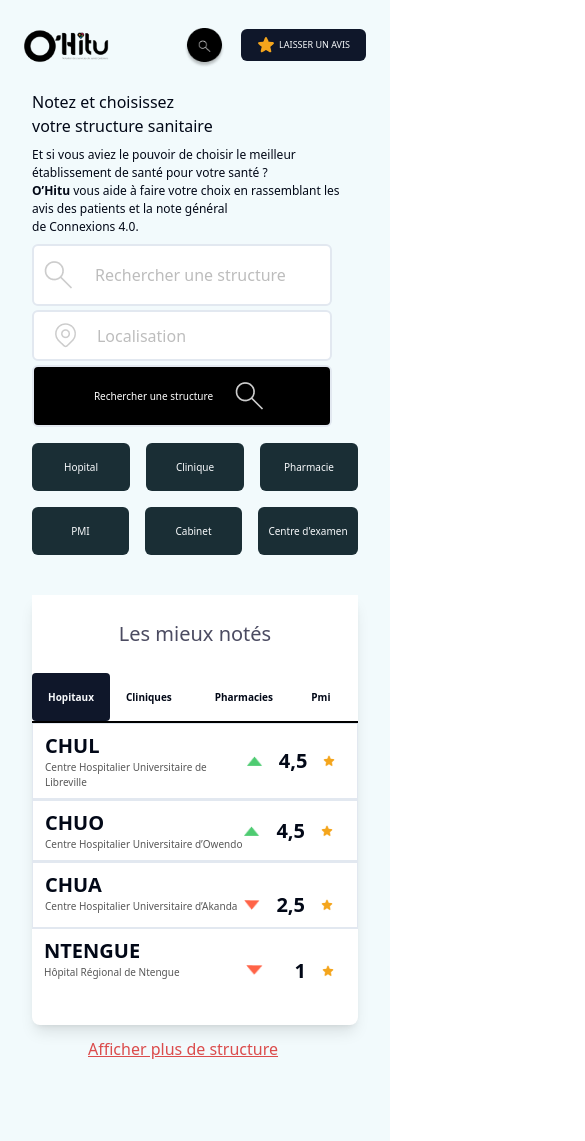
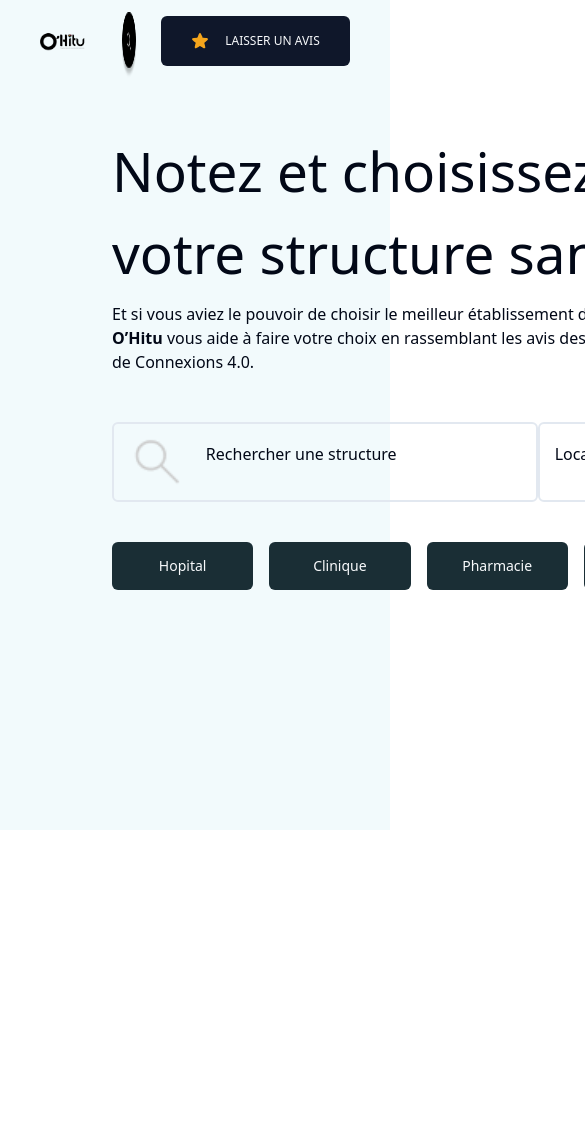
Before and after one commit to JojoELITE/O-Hitu-vite-project, a React (Vite) app: page / in a window 390 px wide. Shown: the top 1141 px of the page, 585 px wide, since content can reach past the window. After the commit the page ends 844 px from the top, so only its background shows below. Built offline with nearby package versions, Linux system fonts and the light colour scheme.

Commit message:
fin de la version mobile , debut desktop

```diff
--- a/src/pages/Home.jsx
+++ b/src/pages/Home.jsx
@@ -8,58 +8,27 @@ function Home() {
     <div className="">
 
 
-        <nav className="items-center py-4 bg-[#F2FAFC] flex justify-between lg:hidden">
+        <nav className="flex items-center py-4 lg:py-4 px-10 lg:px-28  bg-[#F2FAFC]">
 
-            <div className="px-6">
+            <div className="items-center ">
 
-                <img className="h-14" src="assets/Group_9__5_-removebg-preview 1.png" alt="logo"/>
+                <img className="sm:py-10" src="assets/Group_9__5_-removebg-preview 1.png" alt="logo"/>
 
             </div>
 
 
-            <div className="flex items-center px-6">
+            <div className="ml-6 lg:ml-8">
+                <Button className="text-[16px] gap-4 flex" variant="online">
+                    <img className="h-[66px] mt-2" src="assets/Search.png" alt="logo"/>
 
-                <div className="">
-                    <Button className="text-[16px]" variant="online">
-                        <img className="h-[40px] mt-6 " src="assets/Search.png" alt="logo"/>
-
-                    </Button>
-                </div>
-
-
-                <div className="">
-                    <Button className="gap-1 h-[30px] p-4" variant="">
-                        <img className="h-18" src="assets/ph_star-fill.png" alt="logo"/>
-                        <span className="text-[9px]"> LAISSER UN AVIS</span>
-                    </Button>
-                </div>
-            </div>
-
-        </nav>
-
-
-
-
-        <nav className="flex justify-between items-center py-12 px-28 bg-[#F2FAFC] lg:flex hidden">
-
-            <div className="flex gap-14 items-center">
-
-                <img src="assets/Group_9__5_-removebg-preview 1.png" alt="logo"/>
-
-                <div className="">
-                    <Button className="text-[16px] gap-4 flex" variant="online">
-                            <img className="h-[66px] mt-" src="assets/Search.png" alt="logo"/>
-
-                        <div>
-                            <span className="mb-4 ">Rechercher une structure sanitaire</span>
-                        </div>
-                    </Button>
-                </div>
-
+                    <div>
+                        <span className="mb-4 hidden lg:block">Rechercher une structure sanitaire</span>
+                    </div>
+                </Button>
             </div>
 
 
-            <div className="">
+            <div className="ml-0 lg:ml-[900px]">
                 <Button className="gap-4 w-[189px] h-[50px]" variant="">
                     <img src="assets/ph_star-fill.png" alt="logo"/>
                     <span className="text-[12px]"> LAISSER UN AVIS</span>
@@ -71,24 +40,30 @@ function Home() {
 
 
 
-        <div className=" px-8 bg-[#F2FAFC] lg:flex justify-between">
+
+
+
+
+
+
+
+
+
+
+
+
+
+
+        <div className="py-12 px-28 flex justify-between bg-[#F2FAFC]">
 
             <div>
 
-                <div className="lg:ext-[54.8px] sm:text-[30px]">
+                <div className="text-[54.8px]">
                     <h1>Notez et choisissez <br/> votre structure sanitaire</h1>
                 </div>
 
 
-                <div className="py-2 text-[12px] lg:hidden">
-                    <h6 >
-                        Et si vous aviez le pouvoir de choisir le meilleur <br/>établissement de santé pour votre santé ?
-                        <br/><span className="font-bold">O’Hitu</span> vous aide à faire votre choix en rassemblant les avis des patients et la note général
-                        <br/>de Connexions 4.0.
-                    </h6>
-                </div>
-
-                <div className="py-2 lg:block hidden">
+                <div className="py-2">
                     <h6 >
                         Et si vous aviez le pouvoir de choisir le meilleur établissement de santé pour votre santé ? <br/>
                             <span className="font-bold">O’Hitu</span> vous aide à faire votre choix en rassemblant les avis des patients et la note général<br/>
@@ -98,127 +73,126 @@ function Home() {
 
                 <div className="flex items-center">
 
-                    <div className="">
-                        <Button className=" w-[300px] h-[px] border-2 text-[16px] gap-4 bg-white" variant="online">
-                            <img className="" src="assets/material-symbols-light_search.png" alt="logo"/>
-                            <span className="mr-10 text-[#BDBDBD]">Rechercher une structure</span>
+                    <div className="py-10 flex">
+                        <Button className=" w-[426.04px] h-[80px] border-2 text-[16px] gap-4" variant="online">
+                            <img className="h-[66px]" src="assets/material-symbols-light_search.png" alt="logo"/>
+                            <span className="mr-32 mb-4">Rechercher une structure</span>
                         </Button>
 
-                        <Button className=" w-[300px] h-[px] border-2 text-[16px] gap-4 mt-1 bg-white" variant="online">
-                            <img className="" src="assets/fluent_location-20-regular.png" alt="logo"/>
-                            <span className="mr-32 text-[#BDBDBD]">Localisation</span>
-                        </Button>
-
-                        <Button className=" w-[300px] h-[px] border-2 text-[10px] gap-4 bg-black mt-1" variant="online">
-                            <span className="text-center text-white">Rechercher une structure</span>
-                            <img className="" src="assets/material-symbols-light_search.png" alt="logo"/>
+                        <Button className=" w-[222.28px] h-[80px] border-2 text-[16px]" variant="online">
+                            <span className="mr-14 mb-4">Localisation</span>
+                            <img className="h-[44px]" src="assets/fluent_location-20-regular.png" alt="logo"/>
                         </Button>
                     </div>
 
 
+                    <Button variant="online">
+                        <img className="h-[90px] mt-4" src="assets/Search.png" alt="logo"/>
+                    </Button>
+
                 </div>
 
 
-                <div className="flex gap-4 mt-4">
-                    <Button className="w-[100px] h-[48px] bg-[#1A2E35] text-[10px]" variant="">Hopital</Button>
-                    <Button className="w-[100px] h-[48px] bg-[#1A2E35] text-[10px]" variant="">Clinique</Button>
-                    <Button className="w-[100px] h-[48px] bg-[#1A2E35] text-[10px]" variant="">Pharmacie</Button>
-                </div>
-
-                <div className="flex gap-4 mt-4">
-                    <Button className="w-[100px] h-[48px] bg-[#1A2E35] text-[10px]" variant="">PMI</Button>
-                    <Button className="w-[100px] h-[48px] bg-[#1A2E35] text-[10px]" variant="">Cabinet</Button>
-                    <Button className="w-[100px] h-[48px] bg-[#1A2E35] text-[10px]" variant="">Centre d'examen</Button>
+                <div className="flex gap-4 ">
+                    <Button className="w-[141.25px] h-[48px] bg-[#1A2E35]" variant="">Hopital</Button>
+                    <Button className="w-[141.25px] h-[48px] bg-[#1A2E35]" variant="">Clinique</Button>
+                    <Button className="w-[141.25px] h-[48px] bg-[#1A2E35]" variant="">Pharmacie</Button>
+                    <Button className="w-[141.25px] h-[48px] bg-[#1A2E35]" variant="">PMI</Button>
                 </div>
 
 
             </div>
 
-            <div className="mt-10">
+            <div>
 
-                <div className="h-[430px] bg-white rounded-b-lg shadow-lg">
-                    <h2 className="text-[#4B4B61] text-center py-6 text-[20px]">Les mieux notés</h2>
+                <div className="h-[560px] bg-white rounded-b-lg shadow-lg">
+                    <h2 className="text-[#4B4B61] text-center py-10 text-[20px]">Filtrez: Les mieux notés</h2>
 
-                    <div className="flex items-center border-b-2 border-black">
-                        <Button className="w-[80px] h-[48px] font-bold text-[10px] rounded" variant="">Hopitaux</Button>
-                        <Button className="w-[80px] h-[48px] font-bold text-[10px] rounded" variant="online">Cliniques</Button>
-                        <Button className="w-[80px] h-[48px] font-bold text-[10px] rounded ml-4" variant="online">Pharmacies</Button>
-                        <Button className="w-[80px] h-[48px] font-bold text-[10px] rounded" variant="online">Pmi</Button>
+                    <div className="flex gap-4 items-center border-b-2 border-black">
+                        <Button className="w-[120px] h-[48px] font-bold text-xl rounded" variant="">Hopitaux</Button>
+                        <Button className="w-[120px] h-[48px] font-bold text-xl rounded" variant="online">Cliniques</Button>
+                        <Button className="w-[120px] h-[48px] font-bold text-xl rounded ml-4" variant="online">Pharmacies</Button>
+                        <Button className="w-[100px] h-[48px] font-bold text-xl rounded" variant="online">Pmi</Button>
+                        <Button className="h-[48px] font-bold text-xl rounded" variant="online">
+                            <img className="h-6" src="assets/ph_caret-up-bold.png" alt="logo"/>
+                        </Button>
+                    </div>
+
+
+
+
+                    <div className="py-6 px-3 flex justify-between border-b-2 border">
+                        <div className="">
+                            <h1 className="font-bold text-2xl">CHUL</h1>
+                            <h6 className="text-[#585858] text-[16px]">Centre Hospitalier Universitaire de Libreville</h6>
+                        </div>
+
+                        <div className="flex mr-3 gap-4">
+                            <img className="h-5 mt-2" src="assets/Vector.png" alt="logo"/>
+                            <h1 className="font-bold text-2xl">4,5</h1>
+                            <img className="h-6" src="assets/ph_star-fill.png" alt="logo"/>
+
+                        </div>
+
+                    </div>
+
+
+                    <div className="py-4 px-3 flex justify-between border-b-2 border">
+                        <div className="">
+                            <h1 className="font-bold text-2xl">CHUO</h1>
+                            <h6 className="text-[#585858] text-[16px]">Centre Hospitalier Universitaire d’Owendo</h6>
+                        </div>
+
+                        <div className="flex mr-3 gap-4">
+                            <img className="h-5 mt-2" src="assets/Vector.png" alt="logo"/>
+                            <h1 className="font-bold text-2xl">4,5</h1>
+                            <img className="h-6" src="assets/ph_star-fill.png" alt="logo"/>
+
+                        </div>
+
+                    </div>
+
+
+                    <div className="py-4 px-3 flex justify-between border-b-2 border">
+                        <div className="">
+                            <h1 className="font-bold text-2xl">CHUA</h1>
+                            <h6 className="text-[#585858] text-[16px]">Centre Hospitalier Universitaire d’Akanda</h6>
+                        </div>
+
+                        <div className="flex mr-3 gap-4">
+                            <img className="h-5 mt-3" src="assets/Vector Rouge.png" alt="logo"/>
+                            <h1 className="font-bold text-2xl">2,5</h1>
+                            <img className="h-6" src="assets/ph_star-fill.png" alt="logo"/>
+
+                        </div>
+
+                    </div>
+
+
+                    <div className="py-4 px-3 flex justify-between">
+                        <div className="">
+                            <h1 className="font-bold text-2xl">NTENGUE</h1>
+                            <h6 className="text-[#585858] text-[16px]">Hôpital Régional de Ntengue</h6>
+                        </div>
+
+                        <div className="flex mr-3 gap-4">
+                            <img className="h-5 mt-3 mr-4" src="assets/Vector Rouge.png" alt="logo"/>
+                            <h1 className="font-bold text-2xl">1</h1>
+                            <img className="h-6" src="assets/ph_star-fill.png" alt="logo"/>
+
+                        </div>
 
                     </div>
 
 
 
 
-                    <div className="py-2 px-3 flex justify-between border-b-2 border">
-                        <div className="">
-                            <h1 className="font-bold text-xl">CHUL</h1>
-                            <h6 className="text-[#585858] text-[10px]">Centre Hospitalier Universitaire de Libreville</h6>
-                        </div>
-
-                        <div className="flex mr-3 items-center gap-4">
-                            <img className="h-2.5 " src="assets/Vector.png" alt="logo"/>
-                            <h1 className="font-bold text-xl">4,5</h1>
-                            <img className="h-3" src="assets/ph_star-fill.png" alt="logo"/>
-
-                        </div>
-
-                    </div>
-
-
-                    <div className="py-2 px-3 flex justify-between border-b-2 border">
-                        <div className="">
-                            <h1 className="font-bold text-xl">CHUO</h1>
-                            <h6 className="text-[#585858] text-[10px]">Centre Hospitalier Universitaire d’Owendo</h6>
-                        </div>
-
-                        <div className="flex mr-3 items-center  gap-4">
-                            <img className="h-2.5 " src="assets/Vector.png" alt="logo"/>
-                            <h1 className="font-bold text-xl">4,5</h1>
-                            <img className="h-3" src="assets/ph_star-fill.png" alt="logo"/>
-
-                        </div>
-
-                    </div>
-
-
-                    <div className="py-2 px-3 flex justify-between border-b-2 border">
-                        <div className="">
-                            <h1 className="font-bold text-xl">CHUA</h1>
-                            <h6 className="text-[#585858] text-[10px]">Centre Hospitalier Universitaire d’Akanda</h6>
-                        </div>
-
-                        <div className="flex mr-3 items-center mt-5 gap-4">
-                            <img className="h-2.5 " src="assets/Vector Rouge.png" alt="logo"/>
-                            <h1 className="font-bold text-xl">2,5</h1>
-                            <img className="h-3" src="assets/ph_star-fill.png" alt="logo"/>
-
-                        </div>
-
-                    </div>
-
-
-                    <div className="py-2 px-3 flex justify-between">
-                        <div className="">
-                            <h1 className="font-bold text-xl">NTENGUE</h1>
-                            <h6 className="text-[#585858] text-[10px]">Hôpital Régional de Ntengue</h6>
-                        </div>
-
-                        <div className="flex mr-3 gap-4 itmes-center mt-5">
-                            <img className="h-2.5 mr-4 mt-2" src="assets/Vector Rouge.png" alt="logo"/>
-                            <h1 className="font-bold text-xl">1</h1>
-                            <img className="h-3 mt-2" src="assets/ph_star-fill.png" alt="logo"/>
-                        </div>
-
-                    </div>
-
                 </div>
 
-
-                <div className="mt-3">
+                <div className="py-4">
 
                     <a className="" href="#">
-                        <span className="text-[#DB4C4C] px-14 text-[16px] underline">Afficher plus de structure</span>
+                        <span className="text-[#DB4C4C] px-44 text-[20px] underline">Afficher plus de structure</span>
                     </a>
 
                 </div>
@@ -226,7 +200,21 @@ function Home() {
             </div>
         </div>
 
-    <div className=" bg-[#F2FAFC] h-20 sm:block md:block lg:hidden"></div>
+
+
+
+
+
+
+
+
+
+
+
+
+
+
+
 
 
 
```
